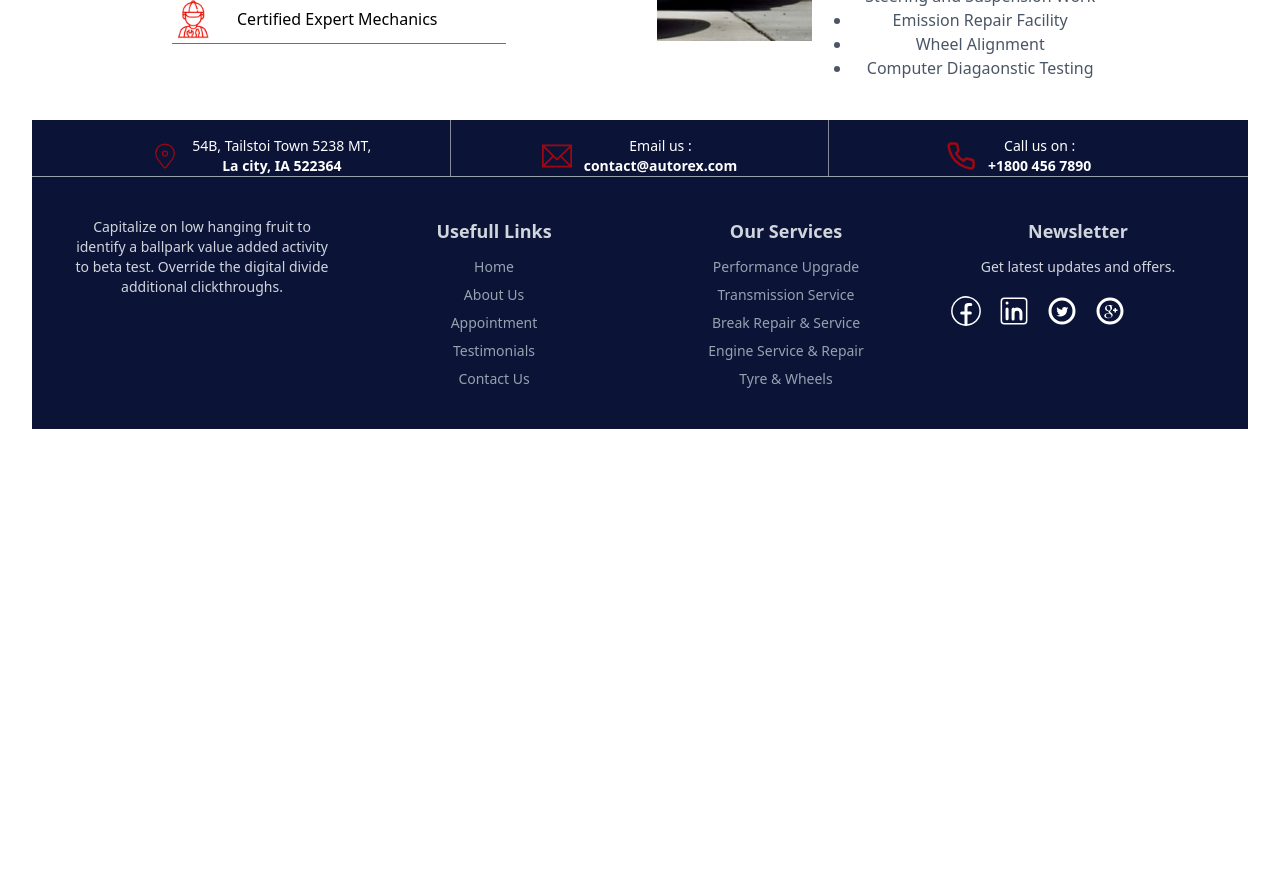
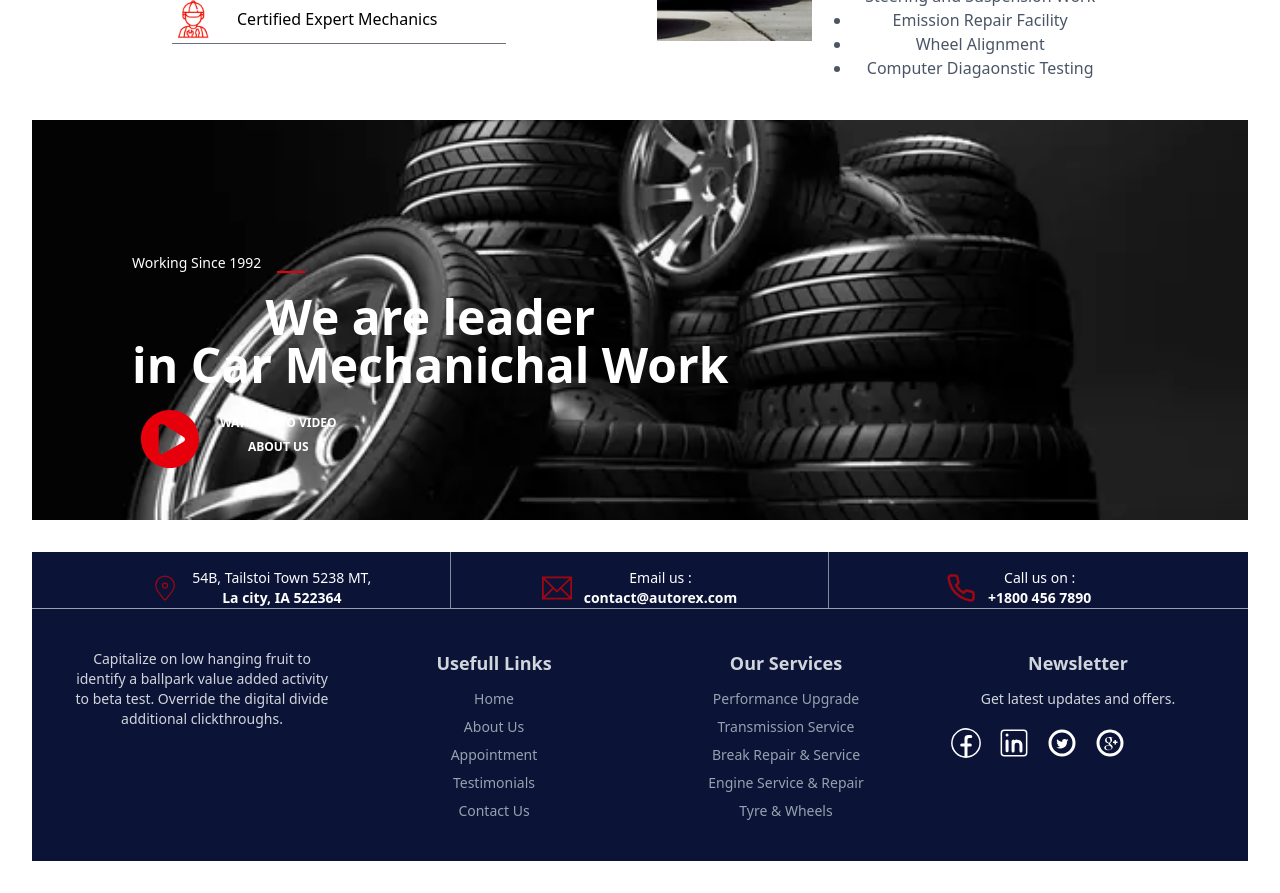
Before and after one commit to HenokAsaye/Abe_Garage_Evangadi_Project, a React (Vite) app in the folder Frontend/: page / in a window 1280 px wide. Shown: the part 2820-3713 px from the top of the page. Before the commit the page ends 3281 px from the top, so only its background shows below. Built offline with nearby package versions, Linux system fonts and the light colour scheme.

Commit message:
done with one section of the home page

```diff
--- a/Frontend/src/components/Home/Home.jsx
+++ b/Frontend/src/components/Home/Home.jsx
@@ -12,6 +12,7 @@ import seven from "../../assets/7.png"
 import eight from "../../assets/8.png"
 import nine from "../../assets/9.png"
 import ten from "../../assets/10.png"
+import tires from "../../assets/tires.png"
 import radar from "../../assets/radar.png"
 import oldies from "../../assets/oldies.png"
 import { FaPlayCircle } from "react-icons/fa";
@@ -222,8 +223,30 @@ const Home = () => {
                         </div>
                     </div>
                 </div>
+            </div>
+        {/* we are leader */}
+        <div className='w-full relative my-8' >
+            <img src={tires} alt="Hero Section" className='w-full object-cover h-[400px] -z-40  '/>
+            <div className='absolute top-1/3 left-[100px]  text-white  '>
+                <div className='flex flex-col gap-5'>
+                    <div className='flex gap-4'>
+                      <span className='text-sm'>Working Since 1992 </span>
+                      <div className='border-red-600 border-b-2 -pt-7 w-7' ></div>
+                    </div>
+                    <span className='text-5xl font-bold  break-words'>We are leader <br /> in Car Mechanichal Work</span>
+                </div>
+                <div className='flex gap-5'>
+                  <div className='pt-5 text-6xl text-red-600 pl-2 '>
+                    <FaPlayCircle  />
+                  </div >
+                  <div className='pt-5'>
+                    <span className='text-xs font-semibold'>WATCH INTO VIDEO <br /> ABOUT US</span>
+                  </div>
+                </div>
+            </div>
+        </div>
 
-            </div>
+
     </div>
 
   )
```
